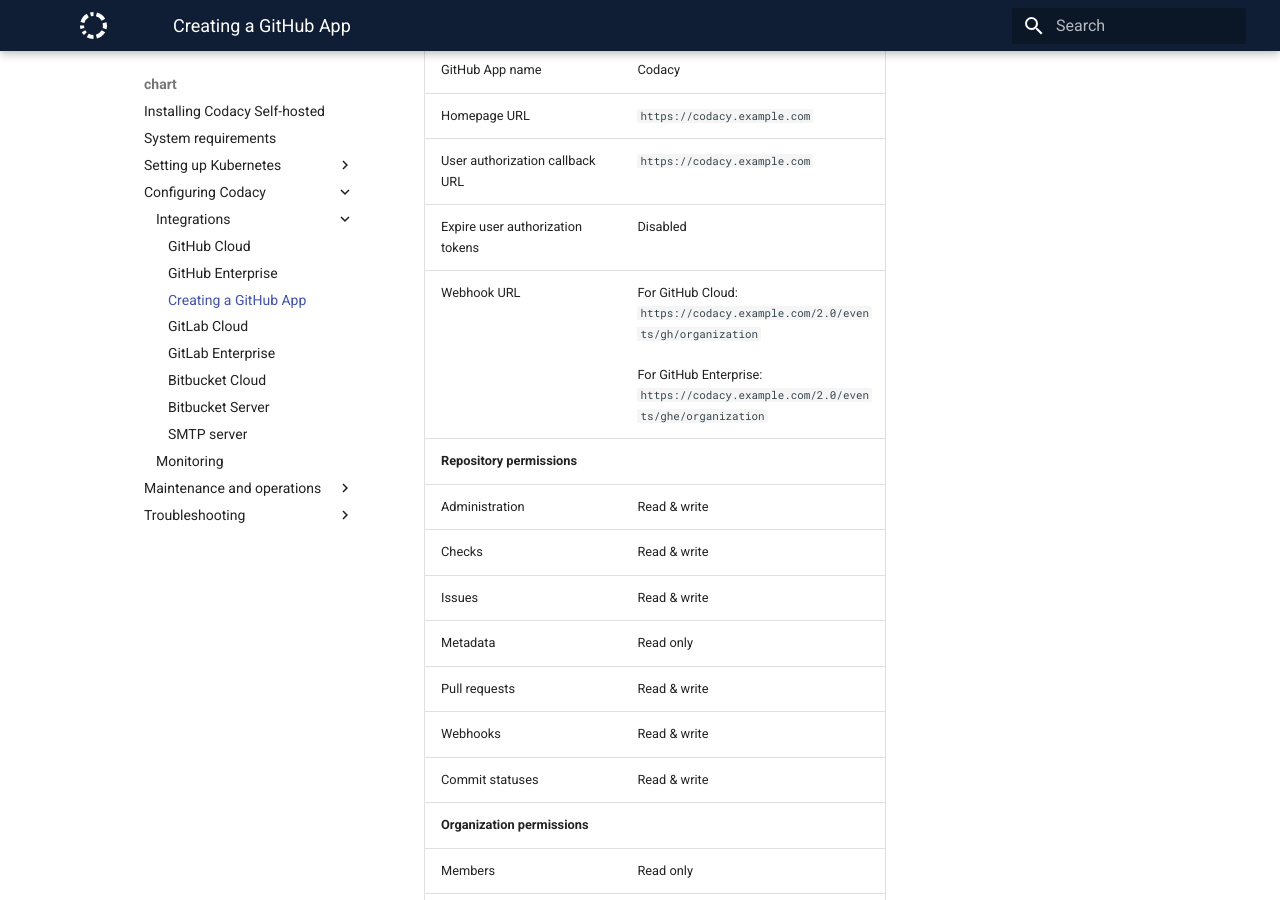
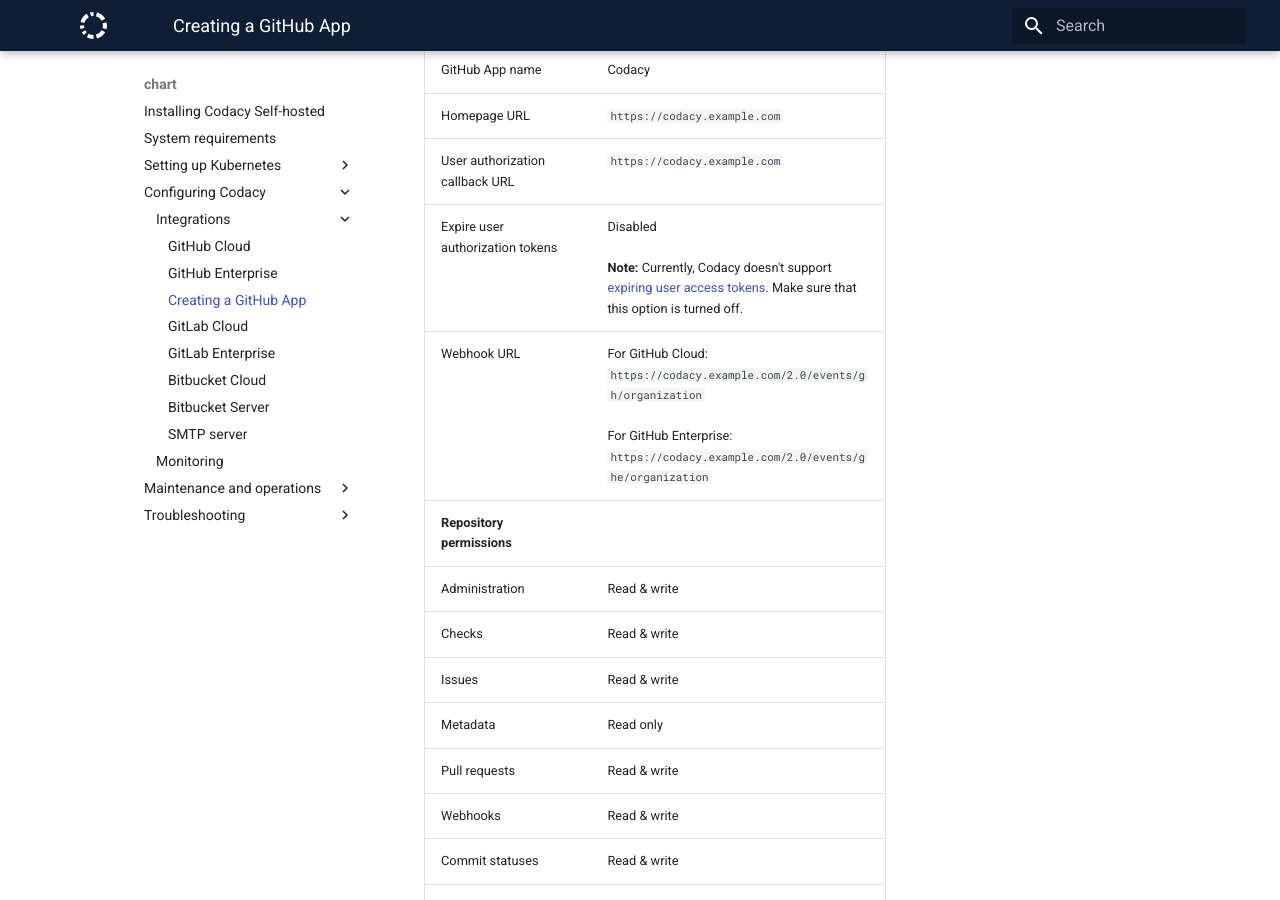
Before and after one commit to codacy/chart, an MkDocs documentation site: the page built from docs/configuration/integrations/github-app-create.md, in a window 1280 px wide and 900 px high, scrolled down 560 px. Built offline with MkDocs 1.6.1 and Material for MkDocs 9.7.7, drawn with Linux system fonts in a browser that asks for light colours.

Commit message:
doc: Highlight disabling expiring tokens

```diff
--- a/docs/configuration/integrations/github-app-create.md
+++ b/docs/configuration/integrations/github-app-create.md
@@ -15,7 +15,7 @@
     | GitHub App name                         | Codacy                                                  |
     | Homepage URL                            | `https://codacy.example.com`                            |
     | User authorization callback URL         | `https://codacy.example.com`                            |
-    | Expire user authorization tokens        | Disabled                                                |
+    | Expire user authorization tokens        | Disabled<br/><br/><strong>Note:</strong> Currently, Codacy doesn't support <a href="https://docs.github.com/en/developers/apps/building-github-apps/refreshing-user-to-server-access-tokens">expiring user access tokens</a>. Make sure that this option is turned off. |
     | Webhook URL                             | For GitHub Cloud:<br/>`https://codacy.example.com/2.0/events/gh/organization`<br/><br/>For GitHub Enterprise:<br/>`https://codacy.example.com/2.0/events/ghe/organization` |
     | **Repository permissions**              |                                                         |
     | Administration                          | Read & write                                            |
```
